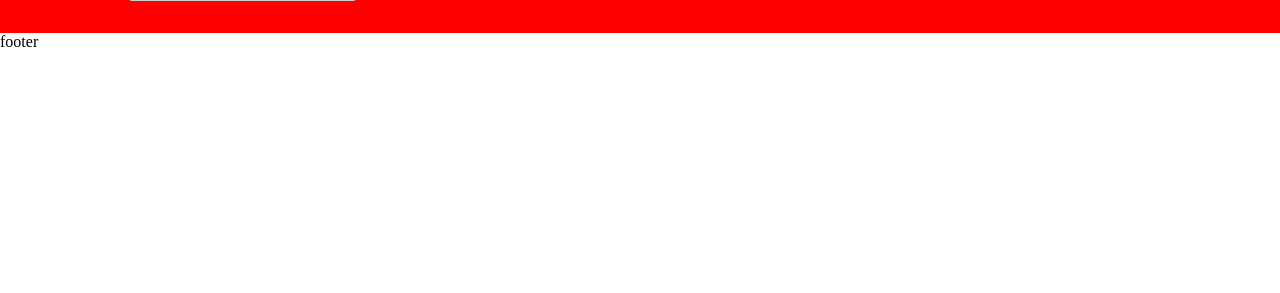
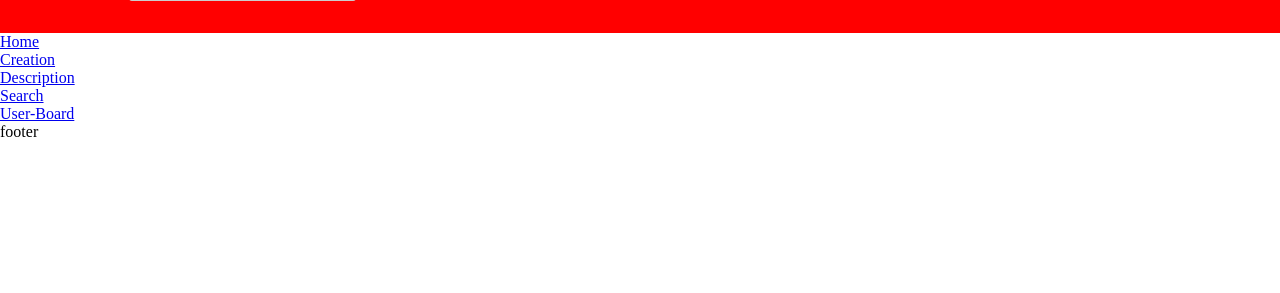
Before and after one commit to ProjetFilRougeCeppic2023/Project-Repo, a PHP site: page / in a window 1280 px wide. Shown: the part 71-364 px from the top of the page. Run offline with PHP 8.4, Linux system fonts and the light colour scheme.

Commit message:
ADD - Link to every pages in home page

```diff
--- a/app/index.php
+++ b/app/index.php
@@ -14,7 +14,27 @@
         <?php require_once('./header-footer/header.php') ?>
     </header>
 
+    <ul>
+        <li>
+            <a href="./index.php">Home</a>
+        </li>
 
+        <li>
+            <a href="./pages/creation.php">Creation</a>
+        </li>
+
+        <li>
+            <a href="./pages/description.php">Description</a>
+        </li>
+
+        <li>
+            <a href="./pages/search.php">Search</a>
+        </li>
+
+        <li>
+            <a href="./pages/user-board.php">User-Board</a>
+        </li>
+    </ul>
 
 
 
```
